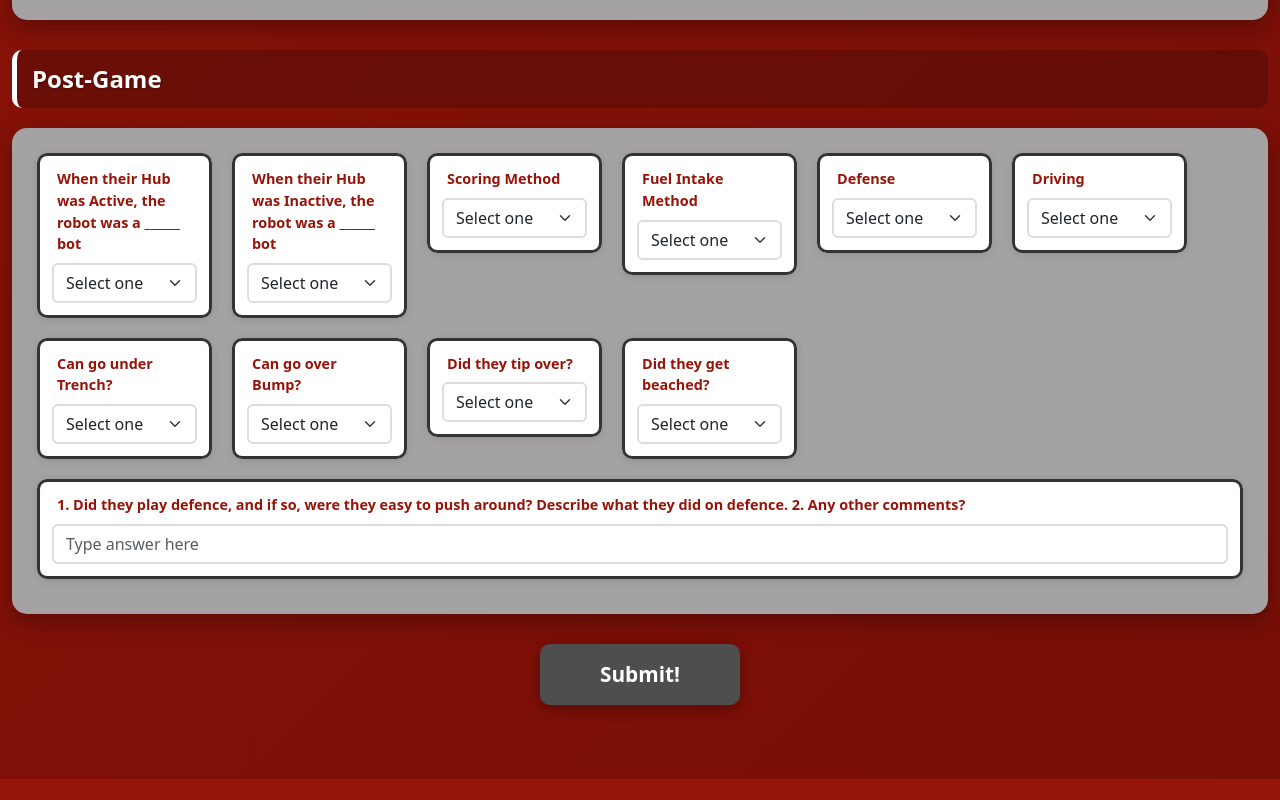
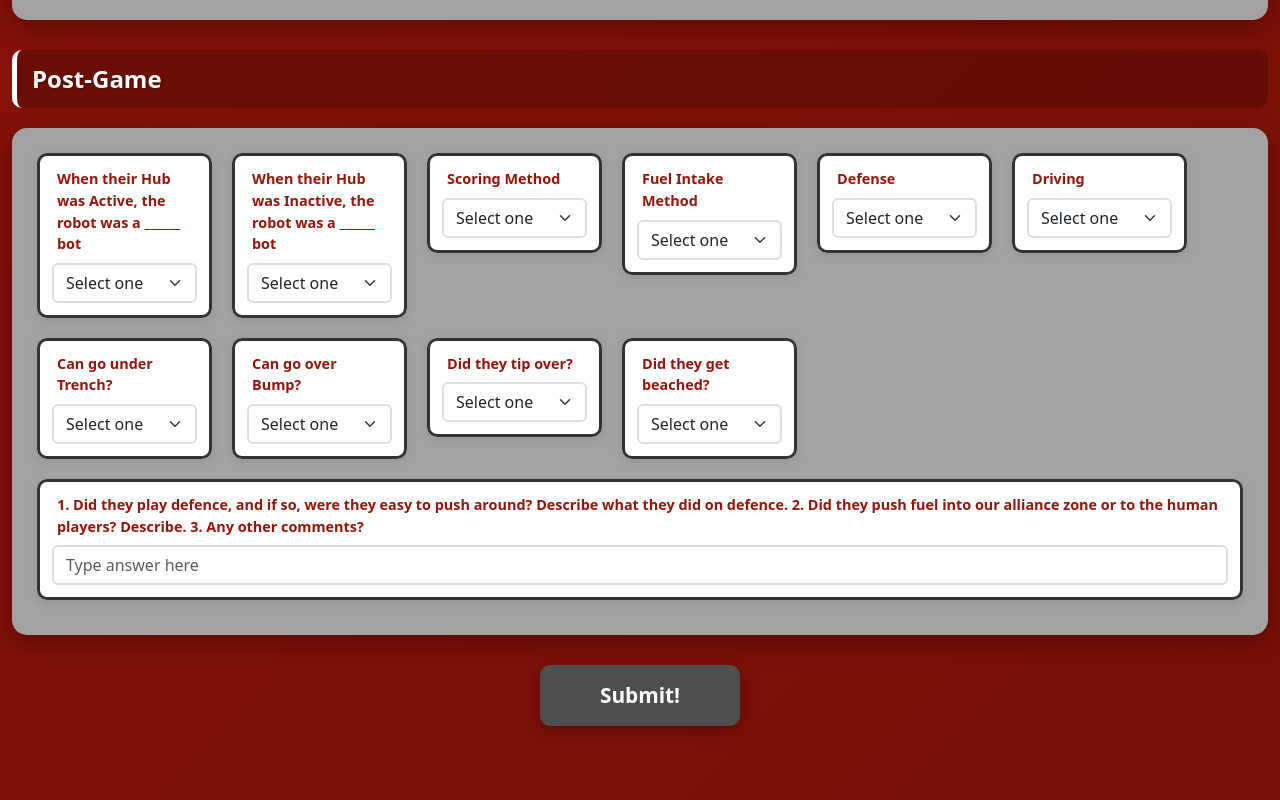
Before and after one commit to Frc5572/Scouting-Website, a plain HTML site: page index.html in a window 1280 px wide. Shown: the part 2422-3222 px from the top of the page. Before the commit the page ends 3201 px from the top, so only its background shows below. Drawn offline with nearby package versions, Linux system fonts and the light colour scheme.

Commit message:
Update legend text in index.html form

```diff
--- a/index.html
+++ b/index.html
@@ -790,7 +790,7 @@
 
         <div class="form-row" style="margin-top: 20px;">
           <fieldset class="w-100">
-            <legend>1. Did they play defence, and if so, were they easy to push around? Describe what they did on defence. 2. Any other comments?</legend>
+            <legend>1. Did they play defence, and if so, were they easy to push around? Describe what they did on defence. 2. Did they push fuel into our alliance zone or to the human players? Describe. 3. Any other comments?</legend>
             <input type="text" class="form-control" name="entry.2023321300" placeholder="Type answer here" required>
           </fieldset>
         </div>
```
